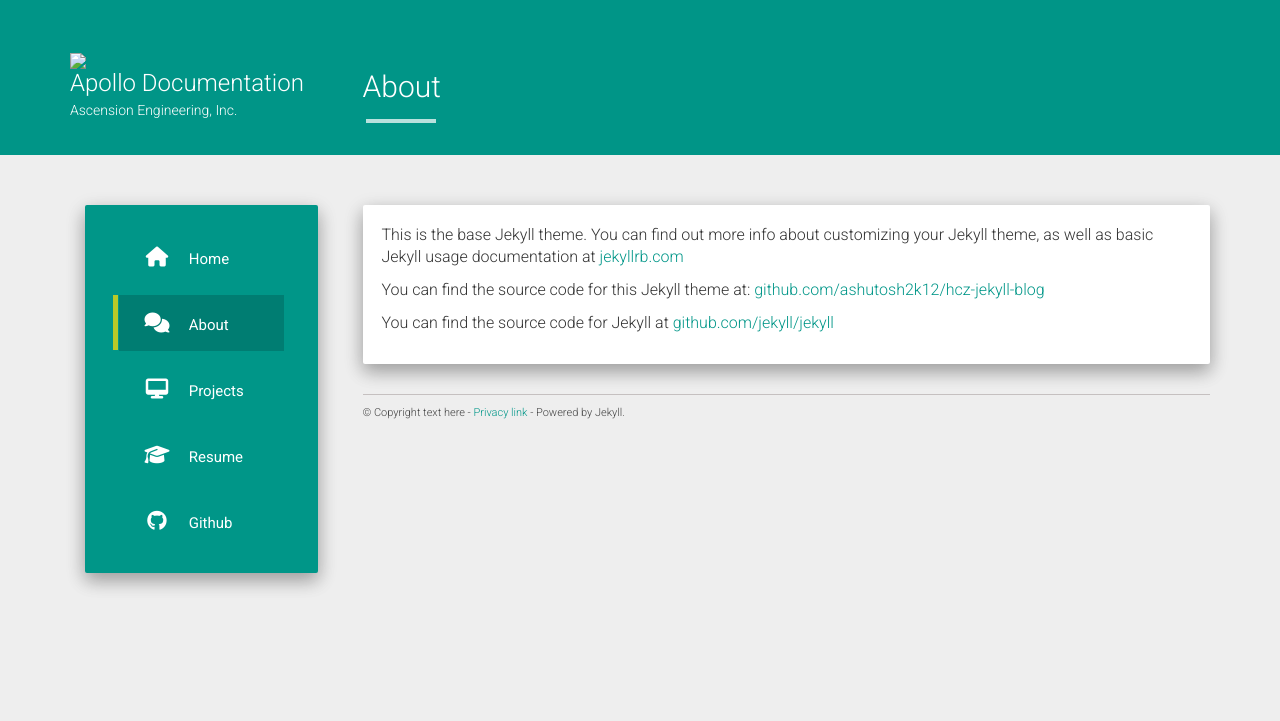
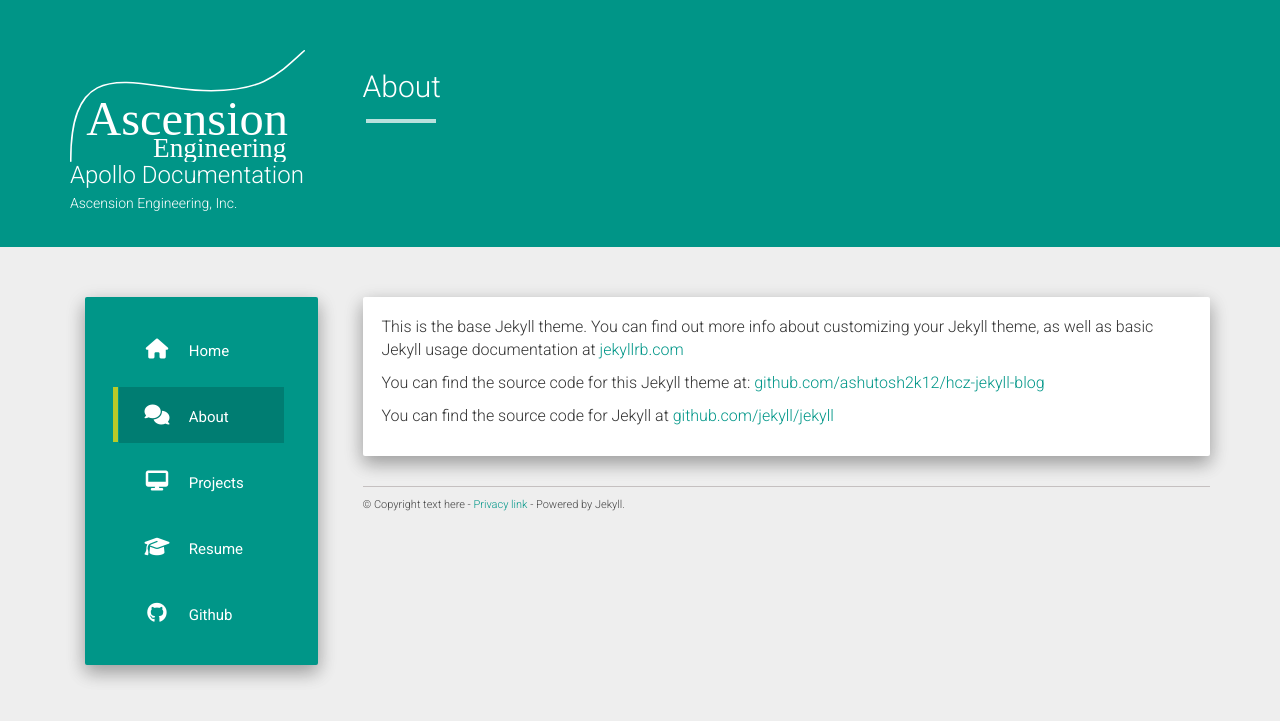
Before and after one commit to AscensionEngineering/ascensionengineering.github.io, a Jekyll site: the page built from about.md, in a window 1280 px wide. Shown: the top 721 px of the page. Built offline with Jekyll 4.4.1, drawn with Linux system fonts in a browser that asks for light colours; nearby versions of some CDN libraries.

Commit message:
updated config

```diff
--- a/_config.yml
+++ b/_config.yml
@@ -1,7 +1,7 @@
 title: Apollo Documentation
 description: Ascension Engineering, Inc.
 author: Apollo Documentation
-logo: /apollo_docs/assets/asc_eng.svg
+logo: /apollo-docs/assets/asc_eng.svg
 github: https://github.com/AscensionEngineering/
 about: Ascension Engineering, Inc.
 # disqus_shortname: aboutashu
```
